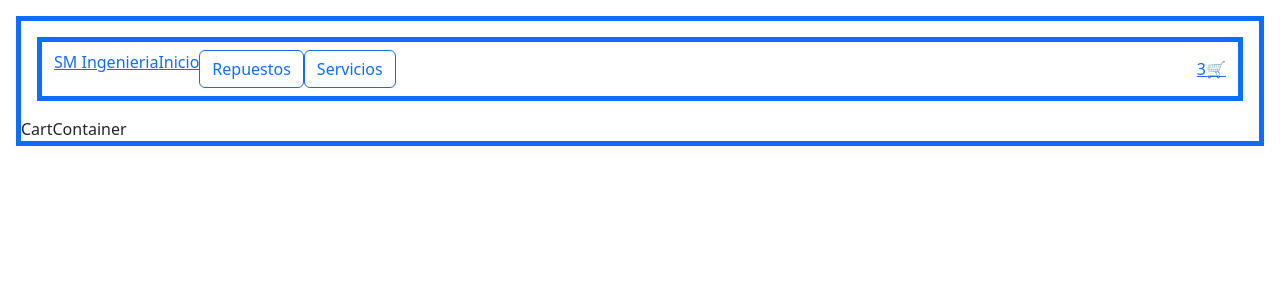
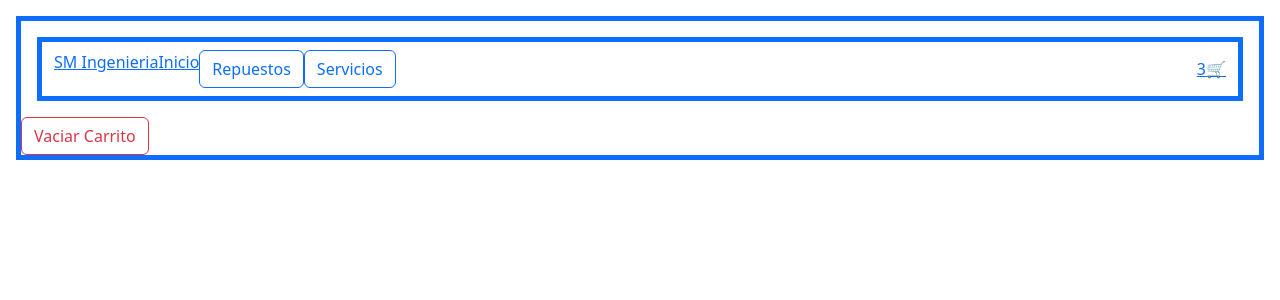
Before and after one commit to SM-Ingenieria/AmarillaSMFinalReact, a React (Vite) app: page /cart in a window 1280 px wide. Shown: the top 300 px of the page. Built offline with nearby package versions, Linux system fonts and the light colour scheme.

Commit message:
consulta 5

```diff
--- a/src/Context/CarContext.jsx
+++ b/src/Context/CarContext.jsx
@@ -13,16 +13,20 @@ export const CartContextProvider = ({children}) => {
 
   const addToCart = (newProduct) => {
 
-    setCartList({
+    setCartList([
           ...cartList,
           newProduct
-      })
+    ])
   }
 
+  const vaciarCarrito =() => {
+    setCartList([])
+  }
   return (
   <CartContext.Provider value={{
-    cartList,
-    addToCart
+      cartList,
+      addToCart,
+      vaciarCarrito
 
   }}>
     {children}
--- a/src/components/CartContainer/CartContainer.jsx
+++ b/src/components/CartContainer/CartContainer.jsx
@@ -1,7 +1,24 @@
 import React from 'react'
+import { useCartContext } from '../../Context/CarContext'
 
 export const CartContainer = () => {
+
+  const { cartList, vaciarCarrito } = useCartContext()
+
+
   return (
-    <div>CartContainer</div>
+    <div>
+
+      {cartList.map(prod => (
+        <div>
+
+          <img className="w-25" src={prod.foto} alt="imagen" />
+          <label>Cantidad: {prod.cantidad} -</label>
+          <label>Precio: {prod.precio} </label>
+          <button>X</button>
+        </div>
+      ))}
+      <button onClick={vaciarCarrito} className='btn btn-outline-danger'>Vaciar Carrito</button>
+    </div>
   )
 }
```
Also changed, not shown: src/components/ItemDetail/ItemDetail.jsx (+10 -10 lines).
